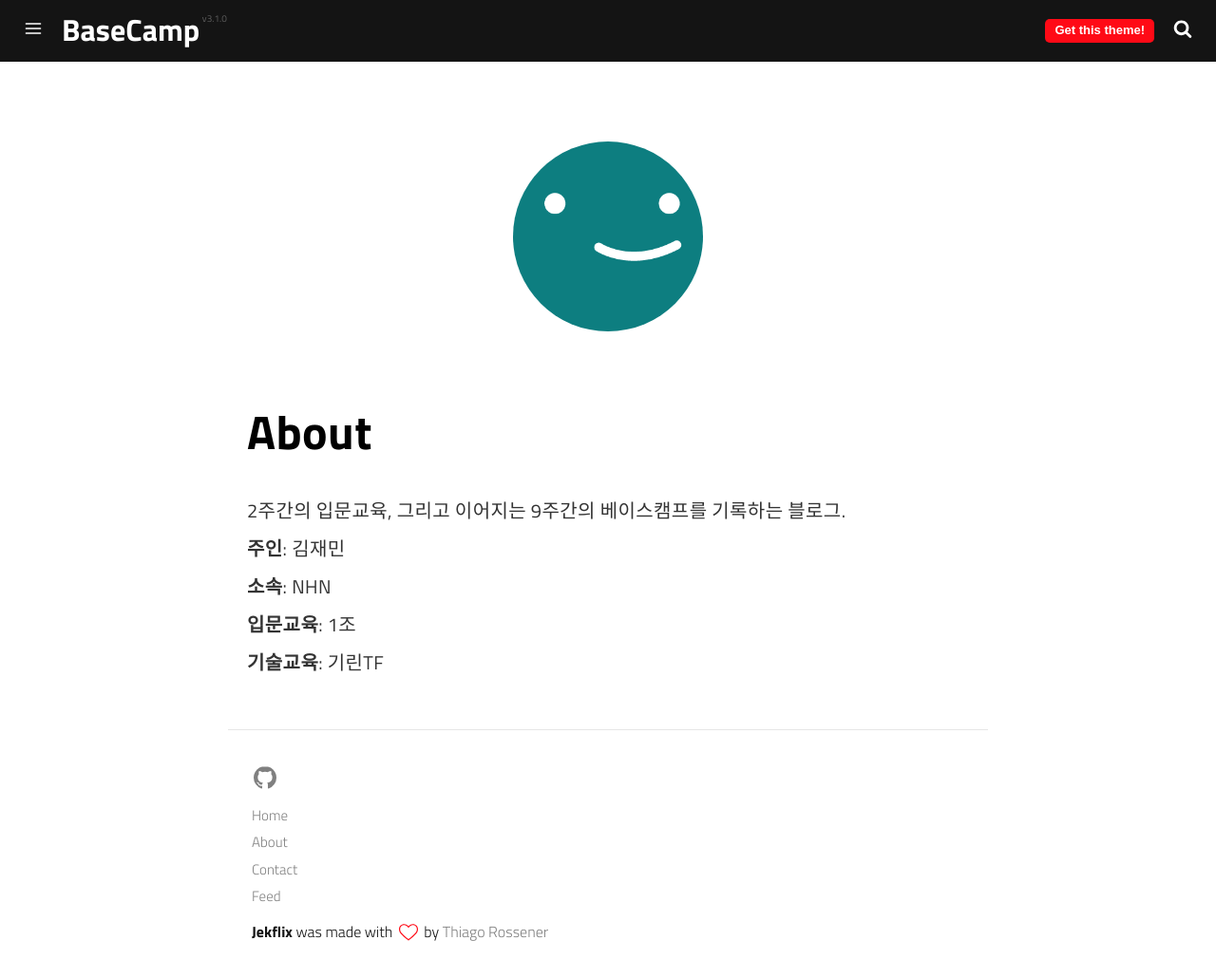
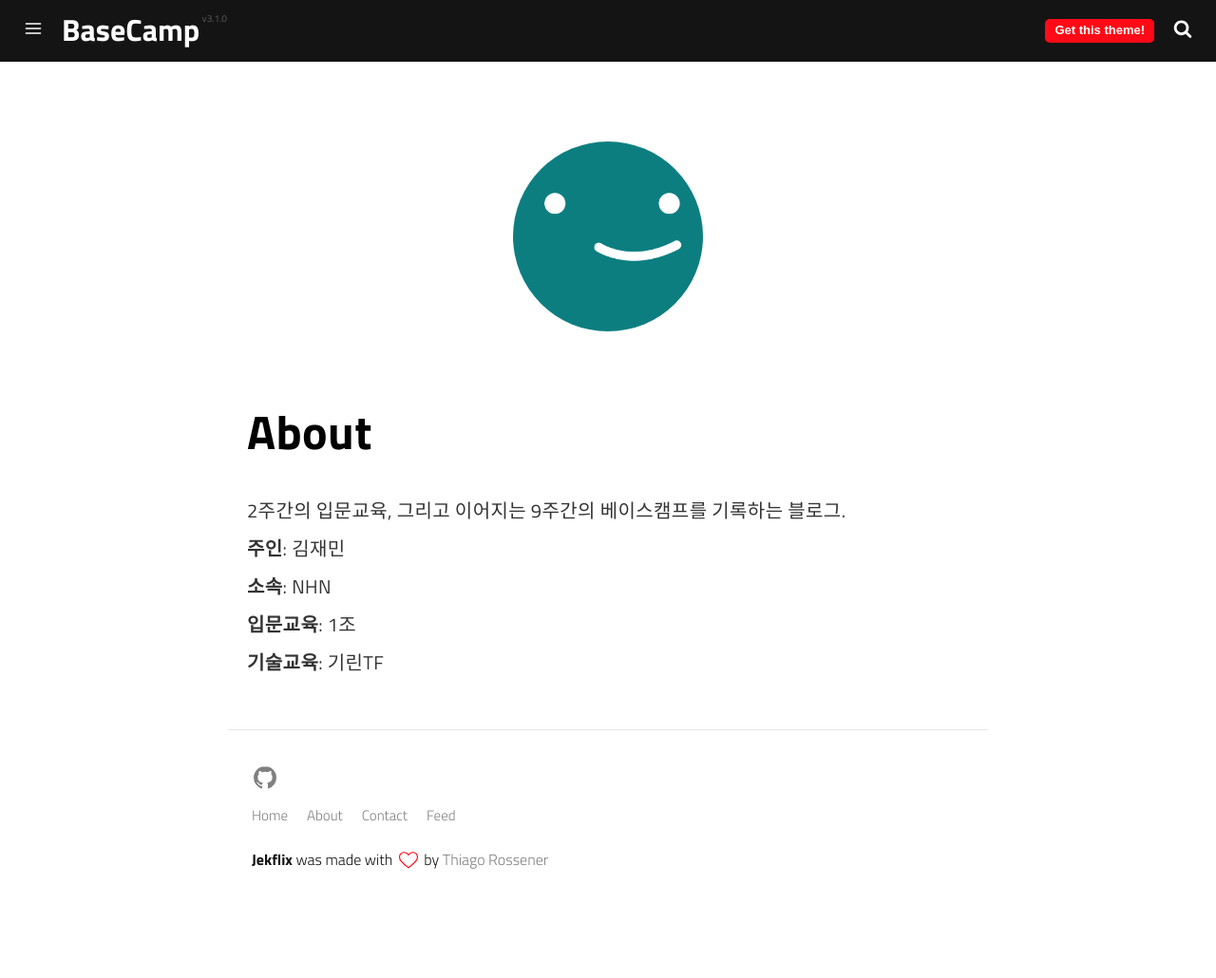
Before and after one commit to NHNkimjaemin/NHNkimjaemin.github.io, a Jekyll site: the page built from pages/about.md, in a window 1280 px wide and 1030 px high. Shown: the whole window at 95% size. Built offline with Jekyll 4.4.1, drawn with Linux system fonts in a browser that asks for light colours; a script that is not in the unit is left out.

Commit message:
푸터에 들어가는 링크 style 수정

```diff
--- /dev/null
+++ b/_includes/footer-links.html
@@ -0,0 +1,9 @@
+<ul style="display: flex; flex-direction: row; gap: 10px;">
+    {% for item in site.menu %}
+      {% if item.title and item.url %}
+        <li style="margin-right: 10px;">
+          <a href="{{ site.url }}{{ site.baseurl }}{{ item.url }}">{{ item.title }}</a>
+        </li>
+      {% endif %}
+    {% endfor %}
+  </ul>
--- a/_includes/footer.html
+++ b/_includes/footer.html
@@ -4,7 +4,7 @@
         <a href="https://github.com/{{ site.github_username }}" title="Github">
           <svg><use xlink:href="#icon-github"></use></svg>
         </a>
-      {% endif %}
+      <!-- {% endif %}
       {% if site.facebook_username %}
         <a href="https://www.facebook.com/{{ site.facebook_username }}" title="Facebook">
           <svg><use xlink:href="#icon-facebook"></use></svg>
@@ -29,10 +29,10 @@
         <a href="https://www.linkedin.com/in/{{ site.linkedin_username }}" title="LinkedIn">
           <svg><use xlink:href="#icon-linkedin"></use></svg>
         </a>
-      {% endif %}
+      {% endif %} -->
     </p>
 
-    {% include links.html %}
+    {% include footer-links.html %}
 
     <p>
       <span>Jekflix</span> was made with <svg class="love"><use xlink:href="#icon-heart"></use></svg> by <a href="https://rossener.com" target="_blank" class="creator">Thiago Rossener</a>
```
